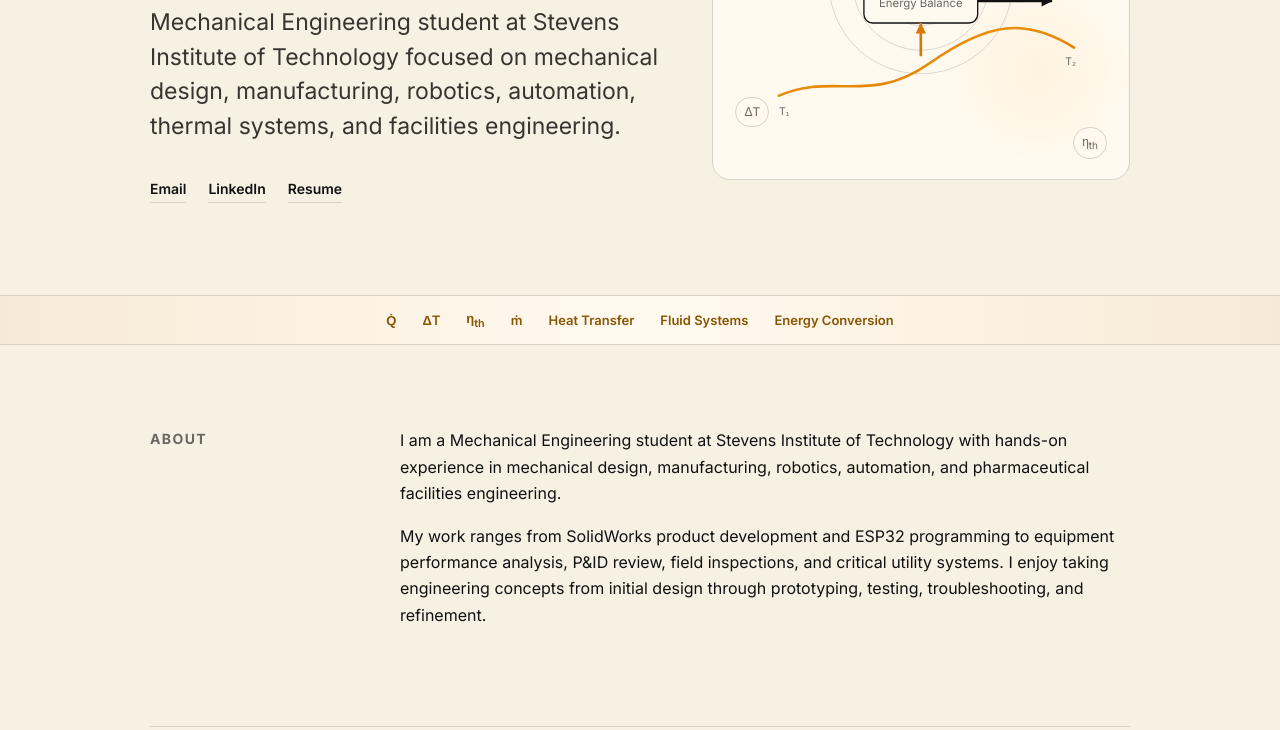
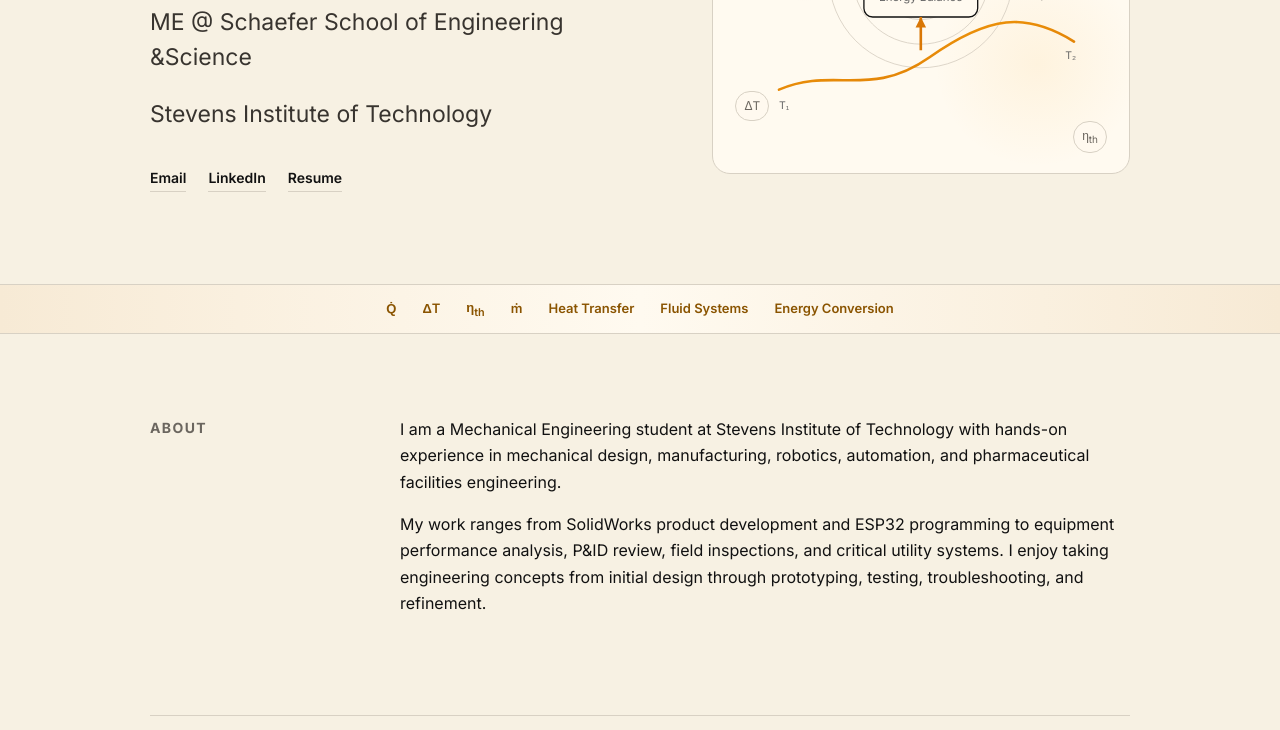
Before and after one commit to jonkezino11/portfolio, a plain HTML site: page index.html in a window 1280 px wide. Shown: the part 370-1100 px from the top of the page. Drawn offline with Linux system fonts and the light colour scheme.

Commit message:
Update index.html

```diff
--- a/index.html
+++ b/index.html
@@ -26,7 +26,8 @@
         <div class="hero-copy">
           <p class="eyebrow">Mechanical Engineering Portfolio</p>
           <h1>Jonathan K. Pandji</h1>
-          <p class="hero-subtitle">Mechanical Engineering student at Stevens Institute of Technology focused on mechanical design, manufacturing, robotics, automation, thermal systems, and facilities engineering.</p>
+          <p class="hero-subtitle">ME @ Schaefer School of Engineering &amp;Science</p>
+          <p class="hero-subtitle">Stevens Institute of Technology</p>
           <div class="hero-links">
             <a href="mailto:jonathankpandji@gmail.com">Email</a>
             <a href="https://www.linkedin.com/in/jonathan-pandji-9b6p" target="_blank" rel="noreferrer">LinkedIn</a>
```
